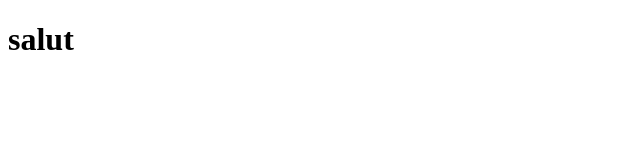
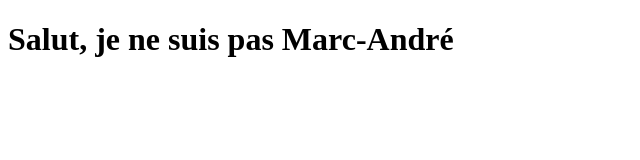
Before and after one commit to Git-23621/exercice-equipe, a plain HTML site: page index.html in a window 1280 px wide. Shown: the whole page, without its empty margins (0-640 px from the left). Drawn offline with Linux system fonts and the light colour scheme.

Commit message:
c/est Marc-Olivier

```diff
--- a/index.html
+++ b/index.html
@@ -1,11 +1,14 @@
 <!DOCTYPE html>
 <html lang="en">
+
 <head>
   <meta charset="UTF-8" />
   <meta name="viewport" content="width=device-width, initial-scale=1.0" />
   <title>Document</title>
 </head>
+
 <body>
-    <h1>salut</h1>
+  <h1>Salut, je ne suis pas Marc-André</h1>
 </body>
+
 </html>
```
Lines whose indentation alone changed are shown as unchanged.
